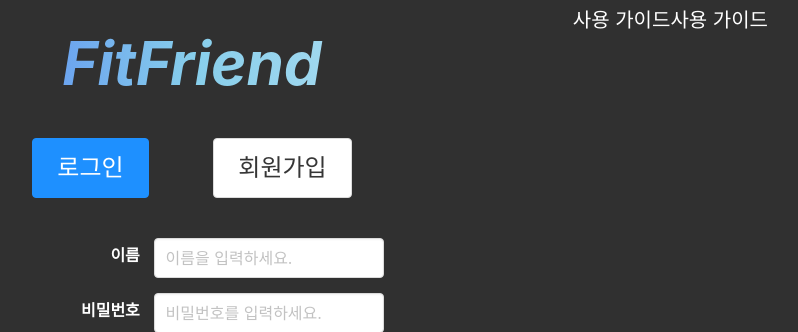
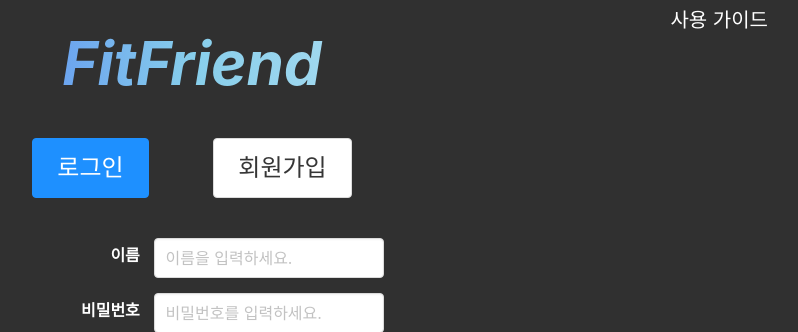
Before and after one commit to UkdongKim/fitFriend, a Flask app: page /login in a window 1280 px wide. Shown: the top 332 px of the page, without its empty margins (448-1246 px from the left). Run offline with Flask 3, Linux system fonts and the light colour scheme.

Commit message:
알렛 테스트

```diff
--- a/app.py
+++ b/app.py
@@ -48,7 +48,7 @@ def hello_world():  # put application's code here
         result = list(sessionList)
         return render_template('index.html', username=user_info['name'], gender=user_info['gender'], userId=str(user_info['_id']), sessionDataList=result)
     except jwt.ExpiredSignatureError:
-        flash("로그인 시간이 만료되었습니다. 다시 로그인 해")
+        flash("로그인 시간이 만료되었습니다. 다시 로그인 해주세요.")
         response = make_response(redirect(url_for("login")))
         response.set_cookie('token', '', expires=0)   # 쿠키 삭제
         return response
@@ -84,7 +84,7 @@ def loginOk():
             'userid' : str(check['_id']),
             'username' : username,
             'password' : pwHash,
-            'exp' : datetime.utcnow() + timedelta(seconds=60)
+            'exp' : datetime.utcnow() + timedelta(seconds=300)
         }
 
         token = jwt.encode(payload, SECRET_KEY, algorithm='HS256')
@@ -112,7 +112,7 @@ def join():
     elif username != None and gender != None and password != None and password == passwordcheck :
         pwHash = hashlib.sha256(password.encode('utf-8')).hexdigest()
         db.users.insert_one({'name': username, 'password': pwHash, 'gender': gender})
-        print('회원가입 성공')
+        flash('회원가입 성공!')
         return redirect(url_for('login'))
 
 # 가이드 이동
--- a/session.py
+++ b/session.py
@@ -51,6 +51,7 @@ def make_session():
         user_info = db.users.find_one({"name": payload['username']})
         if user_info is not None:
             db.session.insert_one(session)
+            flash('세션이 생성되었습니다!')
             return redirect(url_for('hello_world'))
         else:
             flash("생성할 수 없습니다.")
--- a/templates/login.html
+++ b/templates/login.html
@@ -47,16 +47,16 @@
 
 <body>
     {% with messages = get_flashed_messages() %}
-    {% if messages %}
-    <script>
-        alert("{{messages[0] }}");
-    </script>
-    {% endif %}
+        {% if messages %}
+            <script>
+                alert("{{messages[0] }}");
+            </script>
+        {% endif %}
     {% endwith %}
+
     <!-- 로고 -->
     <header>
         <div class="guide-box">
-            <a href="{{ url_for('guide') }}" id="userGuide">사용 가이드</a>
             <a href="{{ url_for('guide') }}" id="userGuide">사용 가이드</a>
         </div>
         <div class="title">
@@ -88,7 +88,7 @@
             <section class="login-form">
                 <div class="control">
                     이름 <input class="input is-success" id="join-username" name="username" type="text"
-                        placeholder="이름을 입력하세요.">
+                        placeholder="이름 + 자기번호를 입력하세요. 예시:문성준02">
                 </div>
                 <div style="display: flex; margin-left: 110px;">
                     <span style="margin-right: 10px;">성별</span>
```
